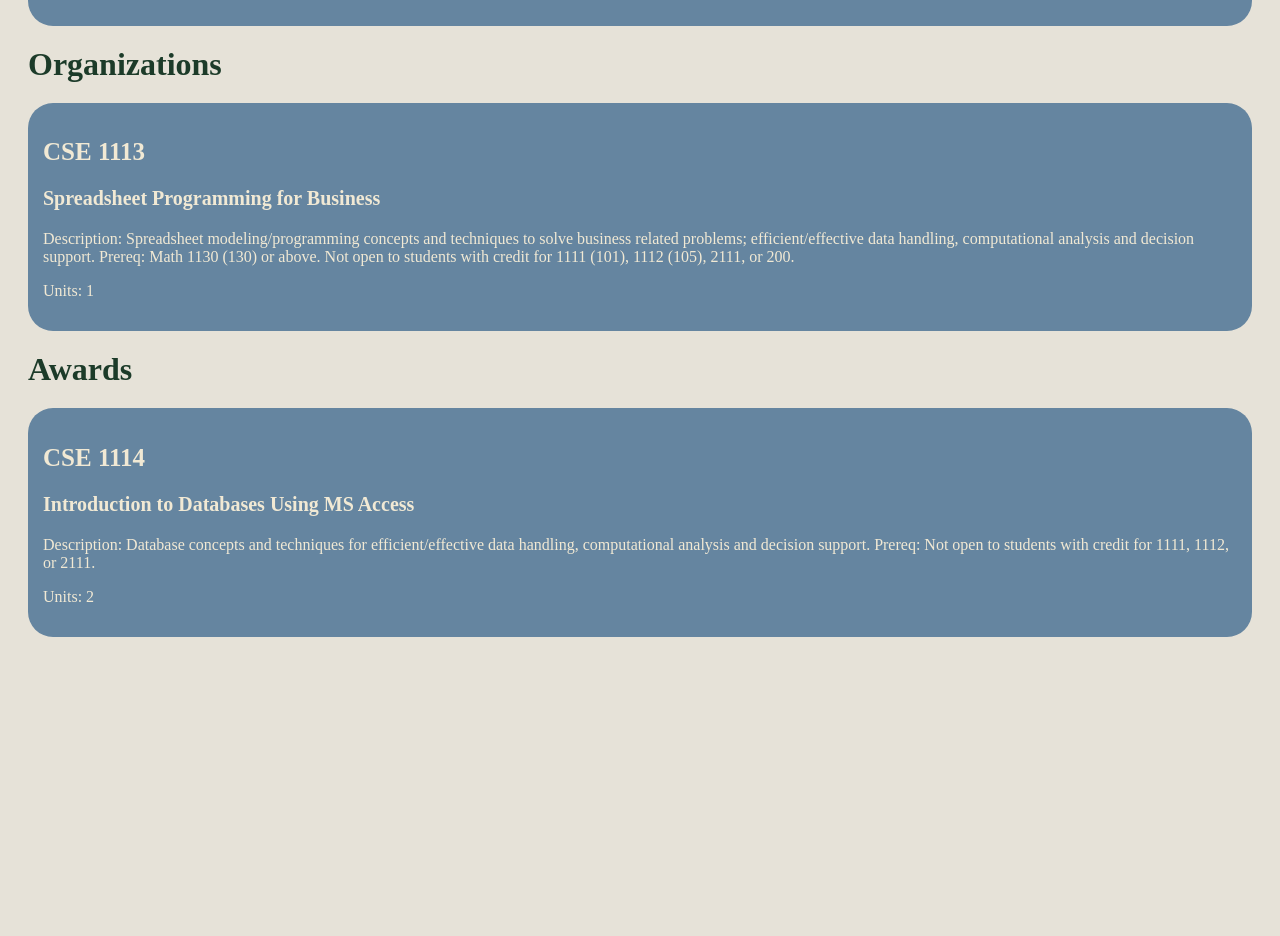
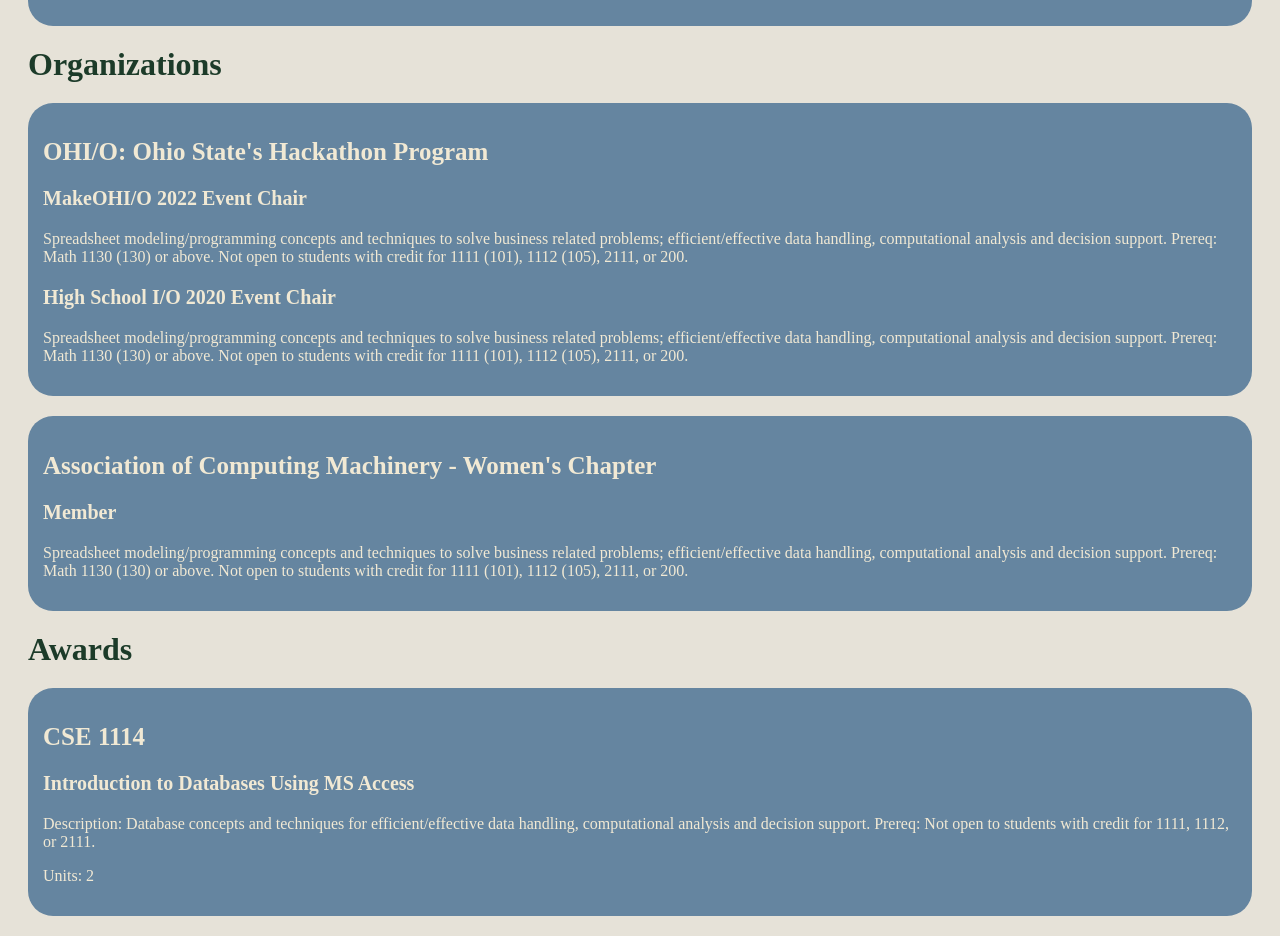
Before and after one commit to harshikosaraju/harshikosaraju.github.io, a plain HTML site: page index.html in a window 1280 px wide. Shown: the part 872-1808 px from the top of the page. Before the commit the page ends 1529 px from the top, so only its background shows below. Drawn offline with Linux system fonts and the light colour scheme; a web font is replaced by a local one.

Commit message:
Update index.html

```diff
--- a/index.html
+++ b/index.html
@@ -32,10 +32,16 @@
 
 		<h1>Organizations</h1>
 		<div id="course">
-			<h2>CSE 1113</h2>
-			<h3>Spreadsheet Programming for Business</h3>
-			<p>Description:  Spreadsheet modeling/programming concepts and techniques to solve business related problems; efficient/effective data handling, computational analysis and decision support. Prereq: Math 1130 (130) or above. Not open to students with credit for 1111 (101), 1112 (105), 2111, or 200. </p>
-			<p>Units: 1</p>
+			<h2>OHI/O: Ohio State's Hackathon Program</h2>
+			<h3>MakeOHI/O 2022 Event Chair</h3>
+			<p>Spreadsheet modeling/programming concepts and techniques to solve business related problems; efficient/effective data handling, computational analysis and decision support. Prereq: Math 1130 (130) or above. Not open to students with credit for 1111 (101), 1112 (105), 2111, or 200. </p>
+			<h3>High School I/O 2020 Event Chair</h3>
+			<p>Spreadsheet modeling/programming concepts and techniques to solve business related problems; efficient/effective data handling, computational analysis and decision support. Prereq: Math 1130 (130) or above. Not open to students with credit for 1111 (101), 1112 (105), 2111, or 200. </p>
+		</div>
+		<div id="course">
+			<h2>Association of Computing Machinery - Women's Chapter</h2>
+			<h3>Member</h3>
+			<p>Spreadsheet modeling/programming concepts and techniques to solve business related problems; efficient/effective data handling, computational analysis and decision support. Prereq: Math 1130 (130) or above. Not open to students with credit for 1111 (101), 1112 (105), 2111, or 200. </p>
 		</div>
 
 		<h1>Awards</h1>
```
